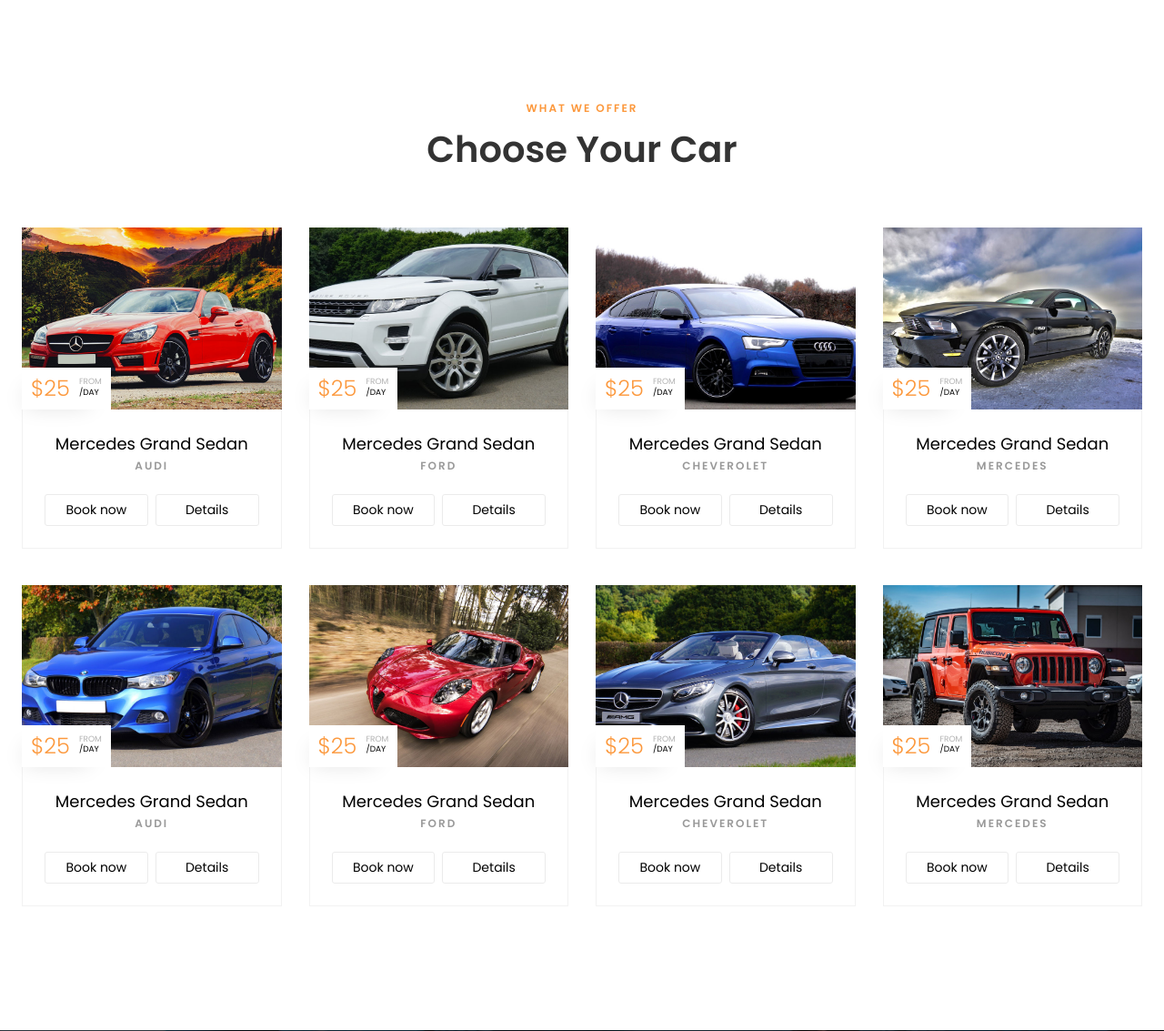
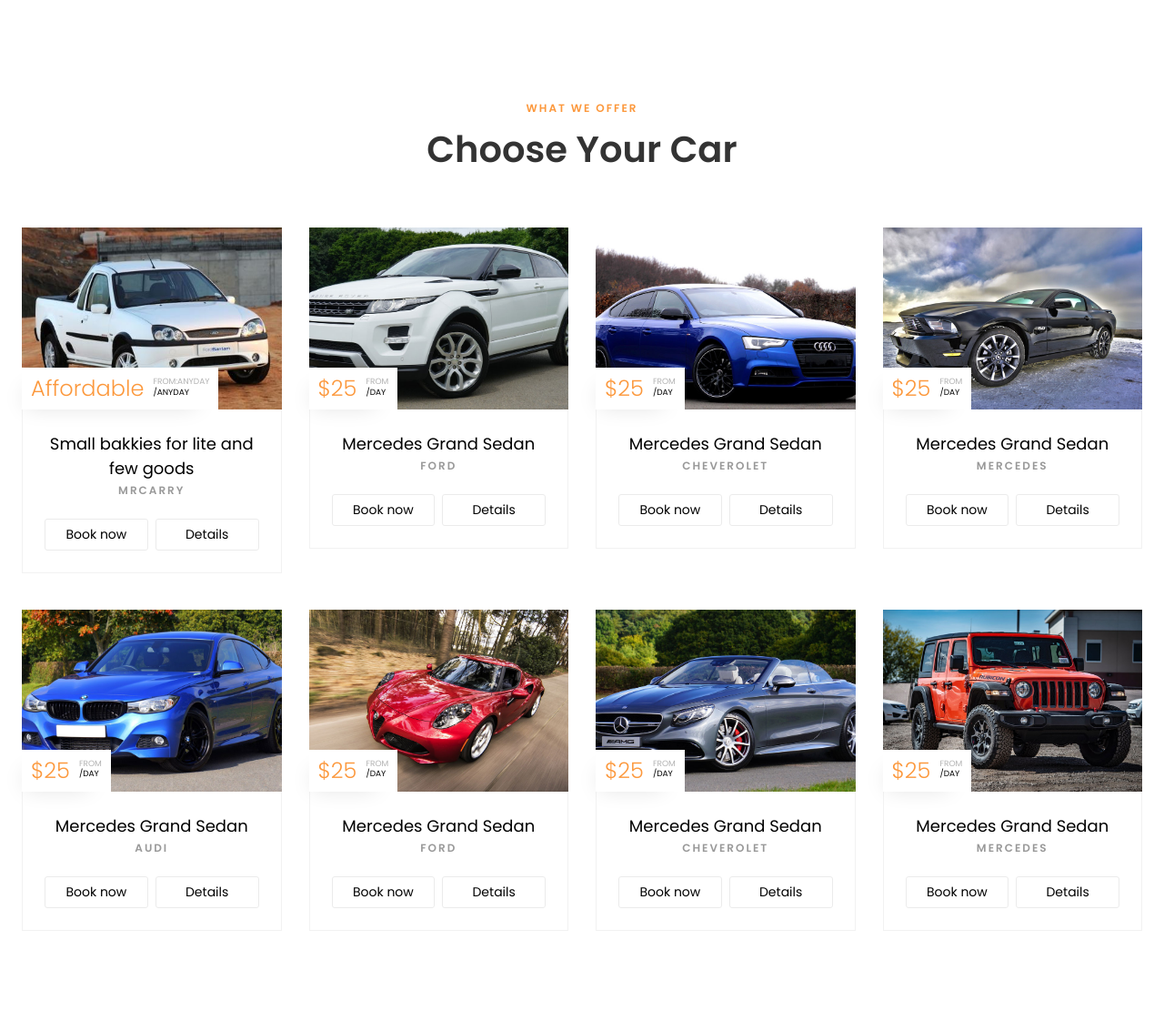
Before and after one commit to cathbert/mr-carry, a Django app: page / in a window 1280 px wide. Shown: the part 1433-2566 px from the top of the page at 91% size. Run offline with Django 4.2, Linux system fonts and the light colour scheme; some libraries are stand-ins or nearby versions; some web fonts are replaced.

Commit message:
Added favicon and created the image for ford bantam

```diff
--- a/mrcarry/home/templates/home/index.html
+++ b/mrcarry/home/templates/home/index.html
@@ -26,6 +26,7 @@
     <link rel="stylesheet" href="{% static 'css/flaticon.css' %}">
     <link rel="stylesheet" href="{% static 'css/icomoon.css' %}">
     <link rel="stylesheet" href="{% static 'css/style.css' %}">
+	<link rel='icon' href="{% static 'images/favicon.ico' %}" type='image/x-icon' sizes="16x16" />
   </head>
   <body>
 
@@ -285,18 +286,18 @@
     		<div class="row">
     			<div class="col-md-3">
     				<div class="car-wrap ftco-animate">
-    					<div class="img d-flex align-items-end" style="background-image: url('static/images/car-1.jpg');">
+    					<div class="img d-flex align-items-end" style="background-image: url('static/images/fordbantum.jpg');">
     						<div class="price-wrap d-flex">
-    							<span class="rate">$25</span>
+    							<span class="rate">Affordable</span>
     							<p class="from-day">
-    								<span>From</span>
-    								<span>/Day</span>
+    								<span>From:Anyday</span>
+    								<span>/Anyday</span>
     							</p>
     						</div>
     					</div>
     					<div class="text p-4 text-center">
-    						<h2 class="mb-0"><a href="#">Mercedes Grand Sedan</a></h2>
-    						<span>Audi</span>
+    						<h2 class="mb-0"><a href="#">Small bakkies for lite and few goods</a></h2>
+    						<span>MrCarry</span>
     						<p class="d-flex mb-0 d-block"><a href="#" class="btn btn-black btn-outline-black mr-1">Book now</a> <a href="#" class="btn btn-black btn-outline-black ml-1">Details</a></p>
     					</div>
     				</div>
```
Also changed, not shown: mrcarry/static/images/favicon.ico (added), mrcarry/static/images/fordbantum.jpg (added).
